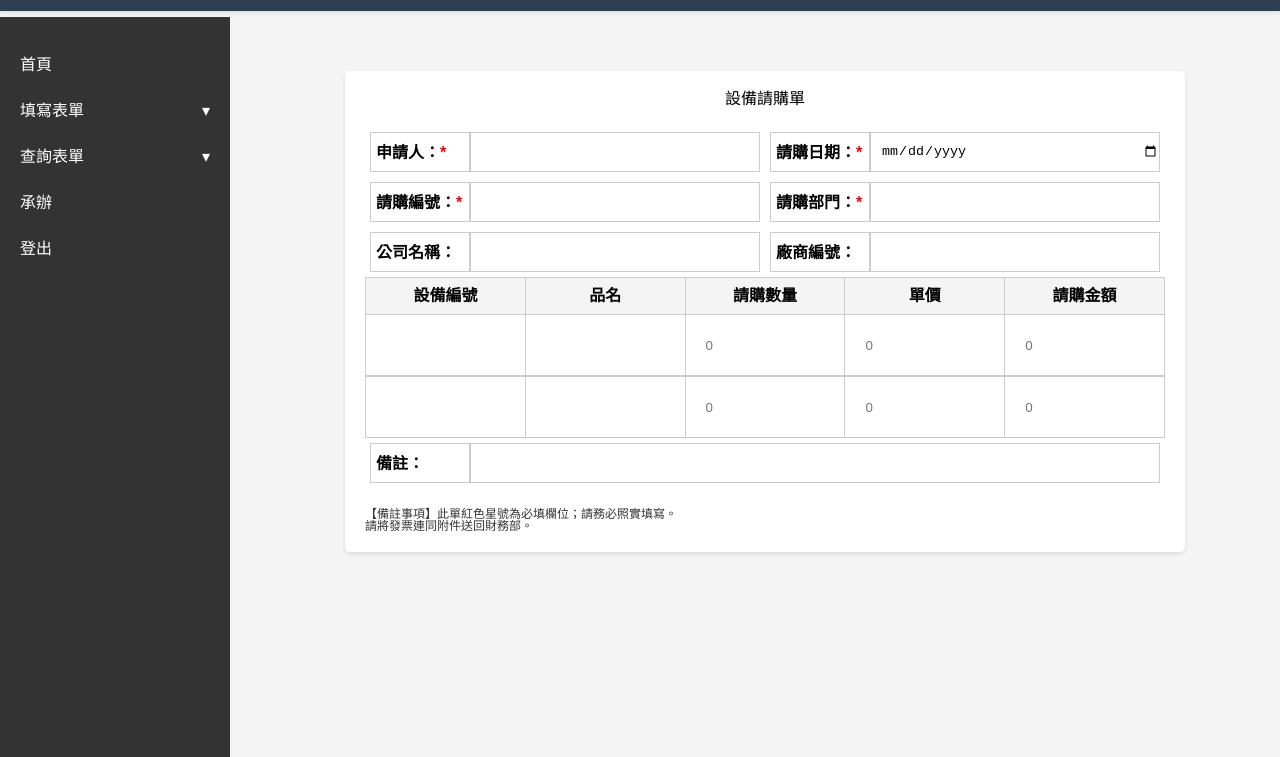
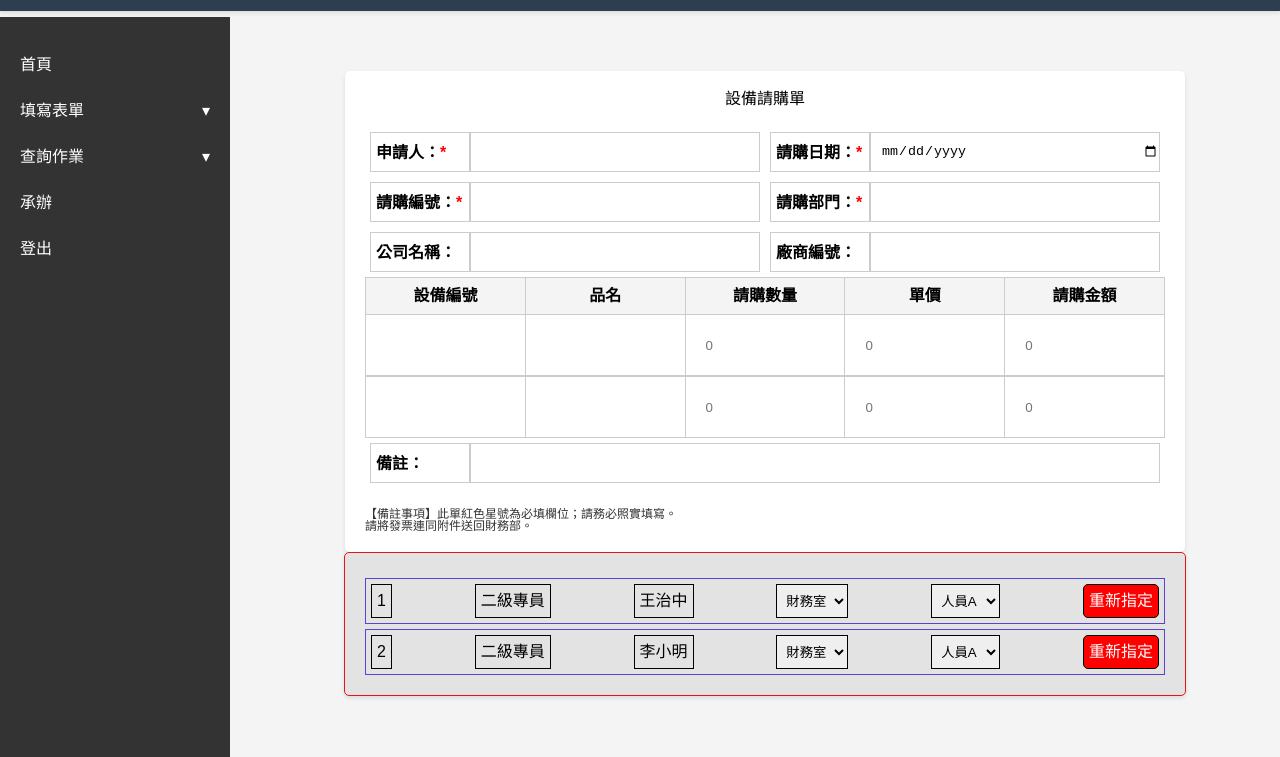
Before and after one commit to 111504/formCustomer, a plain HTML site: page deviceForm.html in a window 1280 px wide. Shown: the part 43-800 px from the top of the page. Drawn offline with Linux system fonts and the light colour scheme.

Commit message:
upload
更新

```diff
--- a/deviceForm.html
+++ b/deviceForm.html
@@ -11,6 +11,7 @@
     <title>基本儀表板</title>
     <link rel="stylesheet" href="style.css">
     <link rel="stylesheet" href="form.css">
+    <link rel="stylesheet" href="formAsign.css">
 </head>
 <body>
     <!-- 頂部標頭 -->
@@ -40,10 +41,10 @@
                     </ul>
                 </li>
                 <li class="menu-item">
-                    <a href="#">查詢表單 <span class="arrow">&#9662;</span></a>
+                    <a href="#">查詢作業 <span class="arrow">&#9662;</span></a>
                     <ul class="submenu">
-                        <li><a href="personFrom.html">個人發案紀錄</a></li>
-                        <li><a href="#">個人待審清單</a></li>
+                        <li><a href="personalFrom.html">發案紀錄</a></li>
+                        <li><a href="reviewFrom.html">個人待審清單</a></li>
                     </ul>
                 </li>
                 <li class="menu-item">
@@ -58,7 +59,7 @@
         <!-- 主內容區 -->
         <div id="main-content">
 
-            <section class="form-container" >
+        <section class="form-container" >
                 <h2>設備請購單</h2>
 
         <div class="form-row">
@@ -143,10 +144,37 @@
             <p>請將發票連同附件送回財務部。</p>
         </div>
 
-            </section>
+        </section>
+        <!-- 指定簽核 -->
+        <section class="form-reassign-sign">
+          <div class="form-reassign-station">
+             <div class="form-item">1</div>
+             <div class="form-item">二級專員</div>
+             <div class="form-item">王治中</div>
+             <!-- 之後需要動態生成 -->
+             <select class="form-item form-reassign-department">
+                <option value="FIN">財務室</option>
+                <option value="PUR">採購室</option>
+                <option value="PER">人事室</option>
+            </select>
+
+             <select class="form-item form-reassign-person">
+                <option value="pur10012">人員A</option>
+                <option value="pur54451">人員B</option>
+                <option value="fin65487">人員C</option>
+            </select>
+            <div class="form-reasign-button form-item">重新指定</div>
+          </div>
+
+
+        </section>
+
         </div>
+
+
     </div>
 
     <script src="script.js"></script>
+    <script src="ressign.js"></script>
 </body>
 </html>
--- a/form.css
+++ b/form.css
@@ -6,6 +6,16 @@
     max-width: 800px;
     border-radius: 5px;
 }
+
+
+
+#main-content {
+    flex: 1;
+    margin-left: 250px; /* 側邊欄的寬度 */
+    padding: 20px;
+    padding-top: 60px; /* 預留 header 的空間 */
+}
+
 
 h2 {
     text-align: center;
--- /dev/null
+++ b/formAsign.css
@@ -0,0 +1,34 @@
+.form-reassign-sign{
+    background-color: rgb(227, 227, 227);
+    padding: 20px;
+    margin: 0 auto;
+    box-shadow: 0 2px 4px rgba(0, 0, 0, 0.1);
+    max-width: 800px;
+    border-radius: 5px;
+    border: 1px solid #e31717;
+}
+
+.form-reassign-station{
+    padding: 5px 5px;
+    display: flex;
+    justify-content: space-between;
+    border: 1px solid #5a41d7;
+    margin-top: 5px;
+}
+
+.form-item{
+    padding: 0 5px;
+    border: 1px solid #000000;
+    line-height: 2;
+}
+
+.form-reasign-button{
+    color: rgb(255, 255, 255);
+    background-color: red;
+    border-radius: 5px;
+
+}
+
+.form-reasign-button:hover{
+    background-color: rgb(219, 108, 108);
+}
--- /dev/null
+++ b/ressign.js
@@ -0,0 +1,78 @@
+// api ->回傳該表單的預設站點資訊
+// function 帶入站點總站數 第n站 每站簽核人 職位
+
+// 动态生成一个 form-reassign-station 并添加到父容器
+const departments = [
+    { value: 'FIN', label: '財務室' },
+    { value: 'PUR', label: '採購室' },
+    { value: 'PER', label: '人事室' }
+];
+
+const persons = [
+    { value: 'pur10012', label: '人員A' },
+    { value: 'pur54451', label: '人員B' },
+    { value: 'fin65487', label: '人員C' }
+];
+
+
+let formSection = document.getElementsByClassName('form-reassign-sign')[0];
+/*
+*動態創建
+*/
+function createReassignStation( stationNumber,position,name,departments,persons){
+    //創建 form-reassign-station
+    const stationDiv=document.createElement('div');
+    stationDiv.className='form-reassign-station';
+
+    // 创建和添加 form-item 元素
+   const itemNumber = document.createElement('div');
+   itemNumber.className = 'form-item';
+   itemNumber.textContent = stationNumber;
+   stationDiv.appendChild(itemNumber);
+
+   const itemPosition = document.createElement('div');
+    itemPosition.className = 'form-item';
+    itemPosition.textContent = position;
+    stationDiv.appendChild(itemPosition);
+
+    const itemName = document.createElement('div');
+    itemName.className = 'form-item';
+    itemName.textContent = name;
+    stationDiv.appendChild(itemName);
+
+
+   const departmentSelect=document.createElement('select');
+   departmentSelect.className='form-item form-reassign-department';
+   departments.forEach(item=>{
+        const department=document.createElement('option');
+        department.value=item.value;
+        department.textContent=item.label;
+        departmentSelect.appendChild(department);
+
+   });
+   stationDiv.appendChild(departmentSelect);
+
+
+    // 创建和添加人员 select 元素
+    const personSelect = document.createElement('select');
+    personSelect.className = 'form-item form-reassign-person';
+    persons.forEach(person => {
+        const option = document.createElement('option');
+        option.value = person.value;
+        option.textContent = person.label;
+        personSelect.appendChild(option);
+    });
+    stationDiv.appendChild(personSelect);
+
+
+    // 创建和添加重新指定按钮
+    const reassignButton = document.createElement('div');
+    reassignButton.className = 'form-reasign-button form-item';
+    reassignButton.textContent = '重新指定';
+    stationDiv.appendChild(reassignButton);
+
+    return stationDiv;
+}
+
+const newStation = createReassignStation(2, '二級專員', '李小明', departments, persons);
+formSection.appendChild(newStation);
--- a/style.css
+++ b/style.css
@@ -58,6 +58,15 @@ body {
     padding: 0;
     background-color: #f4f4f4;
 }
+
+
+#main-content {
+    flex: 1;
+    margin-left: 250px; /* 側邊欄的寬度 */
+    padding: 20px;
+    padding-top: 60px; /* 預留 header 的空間 */
+}
+
 
 #main-header {
     background-color: #2c3e50;
@@ -178,12 +187,6 @@ body {
     background-color: #777;
 }
 
-#main-content {
-    flex: 1;
-    margin-left: 250px; /* 側邊欄的寬度 */
-    padding: 20px;
-    padding-top: 60px; /* 預留 header 的空間 */
-}
 
 #overview {
     background-color: #fff;
```
Also changed, not shown: index.html (+3 -3 lines), personalFrom.html (renamed from personFrom.html, +16 -4 lines), reviewFrom.html (added, +184 -0 lines).
